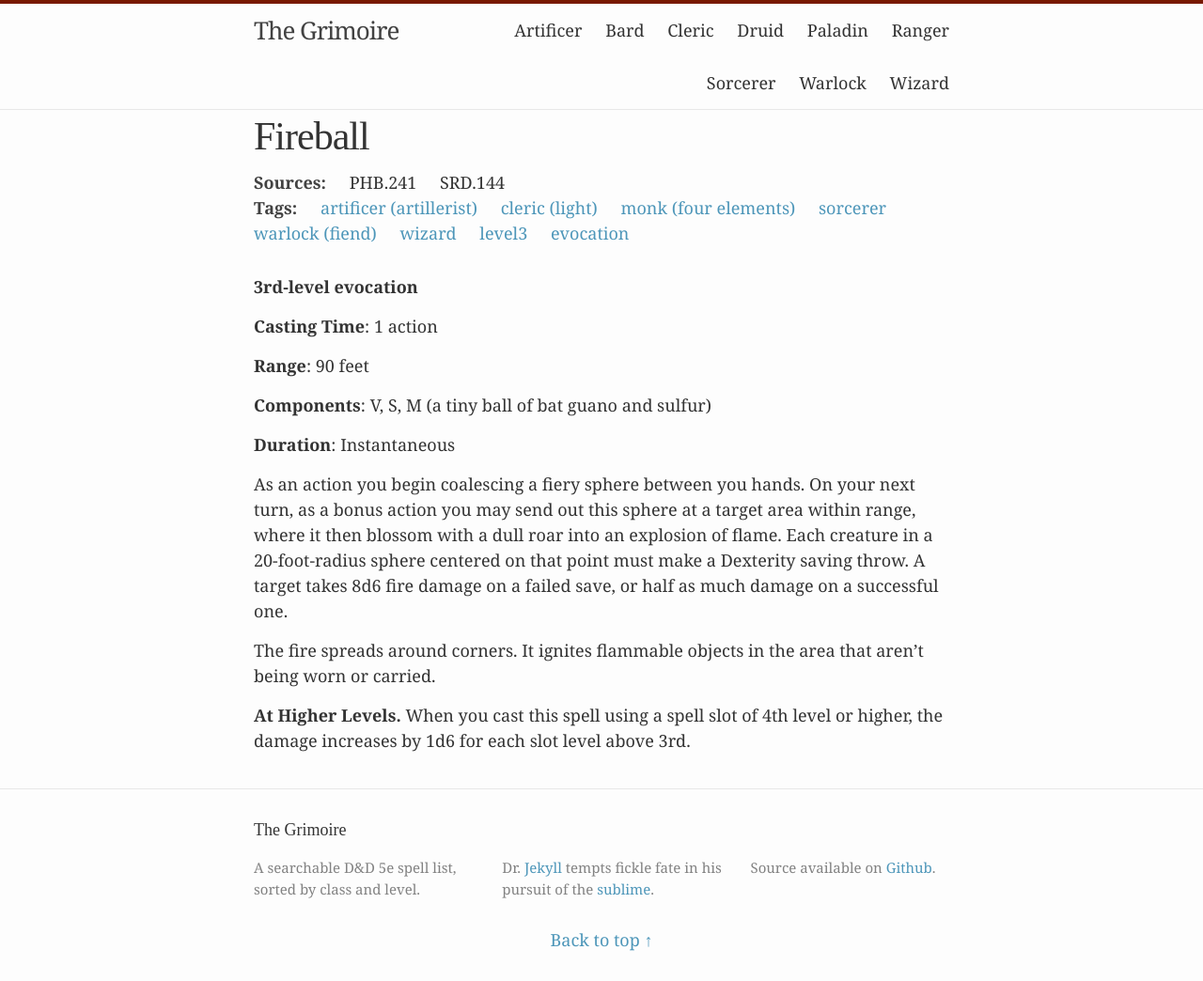
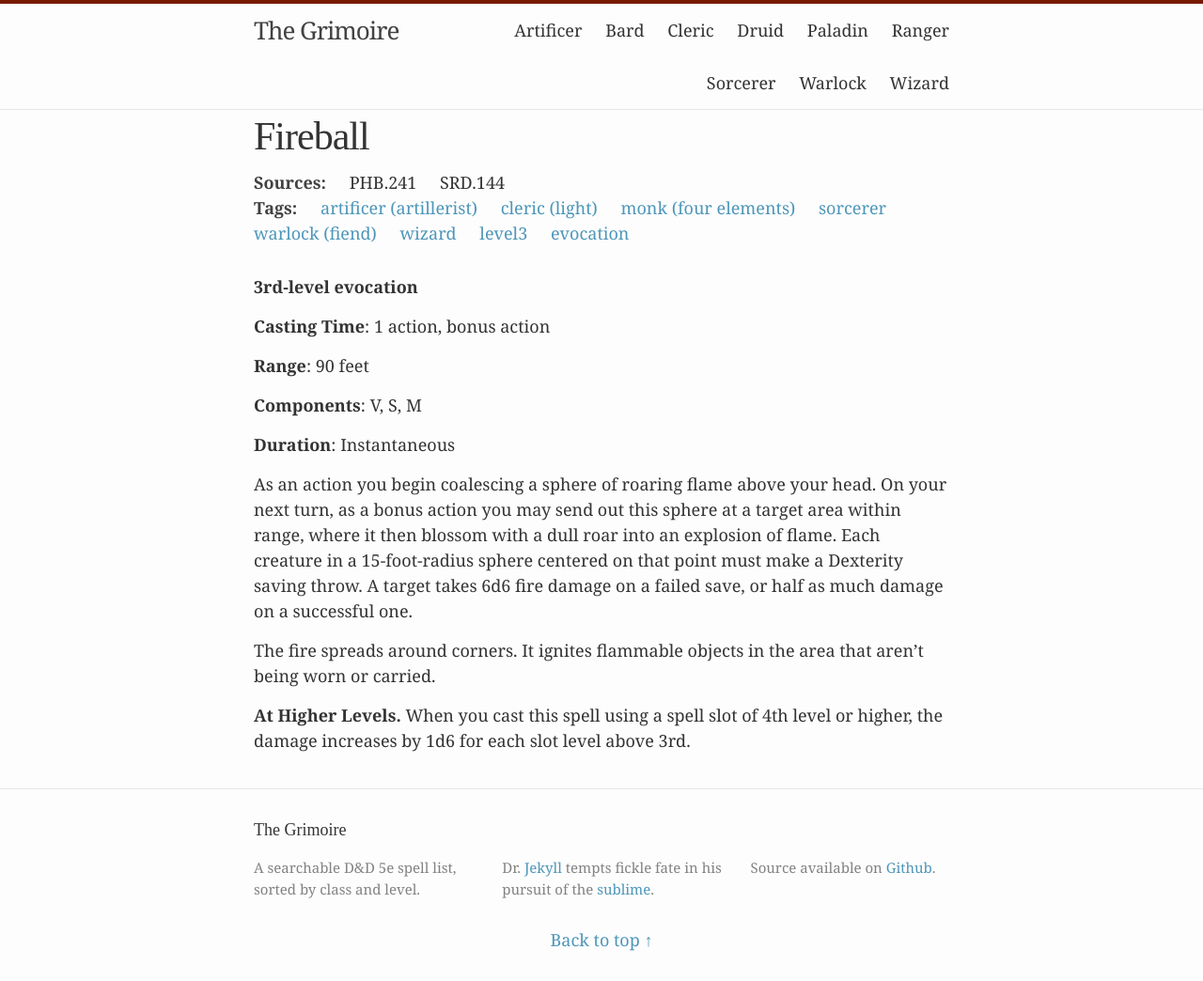
Before and after one commit to LazyDM699/LazyDM699.github.io, a Jekyll site: the page built from _posts/2015-01-01-fireball.markdown, in a window 1280 px wide. Shown: the whole page at 94% size. Built offline with Jekyll 4.4.1, drawn with Linux system fonts in a browser that asks for light colours.

Commit message:
Update 2015-01-01-fireball.markdown

```diff
--- a/_posts/2015-01-01-fireball.markdown
+++ b/_posts/2015-01-01-fireball.markdown
@@ -8,15 +8,15 @@ tags: [artificer (artillerist), cleric (light), monk (four elements), sorcerer,
 
 **3rd-level evocation**
 
-**Casting Time**: 1 action
+**Casting Time**: 1 action, bonus action
 
 **Range**: 90 feet
 
-**Components**: V, S, M (a tiny ball of bat guano and sulfur)
+**Components**: V, S, M
 
 **Duration**: Instantaneous
 
-As an action you begin coalescing a fiery sphere between you hands. On your next turn, as a bonus action you may send out this sphere at a target area within range, where it then blossom with a dull roar into an explosion of flame. Each creature in a 20-foot-radius sphere centered on that point must make a Dexterity saving throw. A target takes 8d6 fire damage on a failed save, or half as much damage on a successful one.
+As an action you begin coalescing a sphere of roaring flame above your head. On your next turn, as a bonus action you may send out this sphere at a target area within range, where it then blossom with a dull roar into an explosion of flame. Each creature in a 15-foot-radius sphere centered on that point must make a Dexterity saving throw. A target takes 6d6 fire damage on a failed save, or half as much damage on a successful one.
 
 The fire spreads around corners. It ignites flammable objects in the area that aren’t being worn or carried.
 
```
